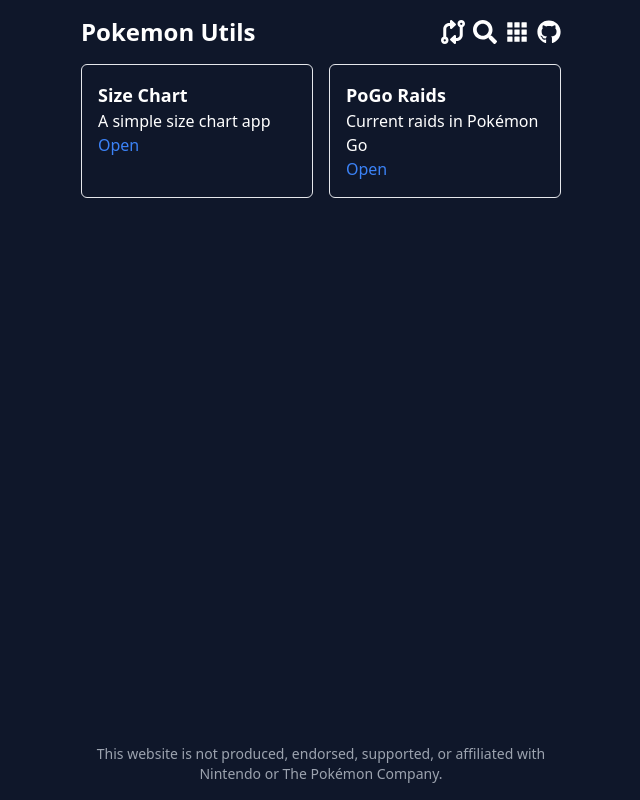
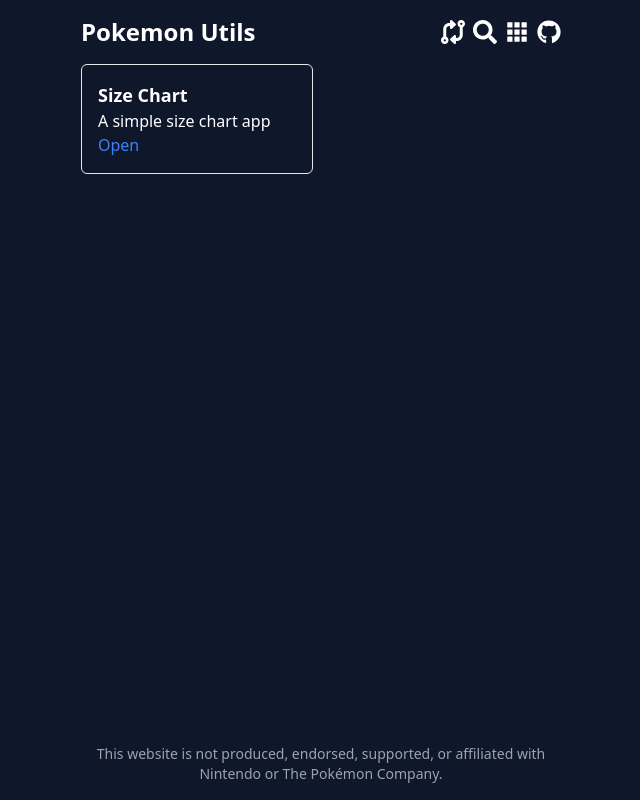
Before and after one commit to destinio/pokemon-type-checker, a React (Vite) app: page /other in a window 1280 px wide. Shown: the whole page, without its empty margins (319-959 px from the left). Built offline with nearby package versions, Linux system fonts and the light colour scheme.

Commit message:
removing raid info for now (#7)

```diff
--- a/src/pages/Home/index.tsx
+++ b/src/pages/Home/index.tsx
@@ -1,9 +1,9 @@
 import { FaSearch } from 'react-icons/fa'
 import { FaCodeCompare } from 'react-icons/fa6'
 import { Link } from 'react-router'
-import { LuSwords } from 'react-icons/lu'
 import { IoAppsSharp } from 'react-icons/io5'
 import { getTypeByName } from '@/utils/pokemonUtils'
+// import { LuSwords } from 'react-icons/lu'
 
 const apps = [
   {
@@ -18,12 +18,12 @@
     description: 'Search for a Pokemon by name or ID',
     route: '/search',
   },
-  {
-    title: 'Current Raids',
-    icon: <LuSwords />,
-    description: 'Current Pokemon Go raids',
-    route: '/current-raids',
-  },
+  // {
+  //   title: 'Current Raids',
+  //   icon: <LuSwords />,
+  //   description: 'Current Pokemon Go raids',
+  //   route: '/current-raids',
+  // },
   {
     title: 'Other Apps',
     icon: <IoAppsSharp />,
--- a/src/pages/Other/index.tsx
+++ b/src/pages/Other/index.tsx
@@ -6,11 +6,11 @@
     description: 'A simple size chart app',
     link: '/size-chart',
   },
-  {
-    title: 'PoGo Raids',
-    description: 'Current raids in Pokémon Go',
-    link: '/current-raids',
-  },
+  // {
+  //   title: 'PoGo Raids',
+  //   description: 'Current raids in Pokémon Go',
+  //   link: '/current-raids',
+  // },
 ]
 
 export default function OtherAppsPage() {
```
